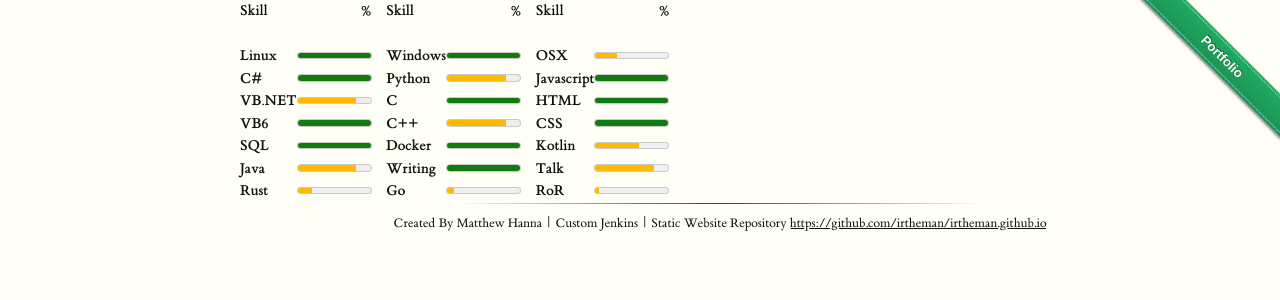
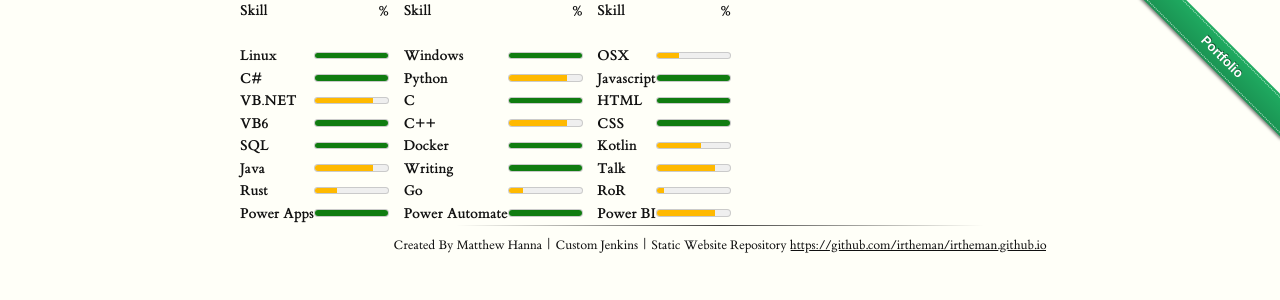
Before and after one commit to irtheman/irtheman.github.io, a Jekyll site: the page built from _posts/2019-05-08-Skills.md, in a window 1280 px wide. Shown: the top 300 px of the page. Built offline with Jekyll 4.4.1, drawn with Linux system fonts in a browser that asks for light colours; our own code applies the rules of GitHub Pages for plain Markdown files.

Commit message:
Skills updated

```diff
--- a/_posts/2019-05-08-Skills.md
+++ b/_posts/2019-05-08-Skills.md
@@ -1,17 +1,18 @@
 ---
 type: "Skills"
 heading: "Skills Percentage"
-subheading: "&nbsp;"
-duration: ""
+subheading: ""
+duration: "There is always more to learn that one might not even know about yet..."
 location: ""
 ---
 | **Skill** | **%** |   | **Skill** | **%** |   | **Skill**  | **%** |
 |:--------------|----------:|---|:--------------|----------:|---|:---------------|----------:|
-| &nbsp;&nbsp;&nbsp;&nbsp;&nbsp;&nbsp;&nbsp; | | &nbsp;&nbsp;&nbsp;&nbsp; | &nbsp;&nbsp;&nbsp;&nbsp;&nbsp;&nbsp;&nbsp;&nbsp; | | &nbsp;&nbsp;&nbsp;&nbsp; |  &nbsp;&nbsp;&nbsp;&nbsp;&nbsp;&nbsp;&nbsp; &nbsp;&nbsp;&nbsp;&nbsp; | |
+| &nbsp;&nbsp;&nbsp;&nbsp;&nbsp;&nbsp;&nbsp;&nbsp; | | &nbsp;&nbsp;&nbsp;&nbsp; | &nbsp;&nbsp;&nbsp;&nbsp;&nbsp;&nbsp;&nbsp;&nbsp;&nbsp; | | &nbsp;&nbsp;&nbsp;&nbsp; |  &nbsp;&nbsp;&nbsp;&nbsp;&nbsp;&nbsp;&nbsp;&nbsp; | &nbsp;&nbsp;&nbsp;&nbsp; | |
 | **Linux**      | <meter value="1.0" low="20" optimum="50" high="80" title="100%"></meter>       |  | **Windows**    | <meter value="1.0" low="20" optimum="50" high="80" title="100%"></meter>       | | **OSX**        | <meter value="0.3" low="20" optimum="50" high="80" title="30%"></meter>        |
-| **C#**         | <meter value="1.0" low="20" optimum="50" high="80" title="100%"></meter>       | | **Python**     | <meter value="0.8" low="20" optimum="50" high="80" title="70%"></meter>        | | **Javascript** | <meter value="1.0" low="20" optimum="50" high="80" title="100%"></meter>       |
+| **C#**         | <meter value="1.0" low="20" optimum="50" high="80" title="100%"></meter>       | | **Python**     | <meter value="0.8" low="20" optimum="50" high="80" title="80%"></meter>        | | **Javascript** | <meter value="1.0" low="20" optimum="50" high="80" title="100%"></meter>       |
 | **VB.NET**     | <meter value="0.8" low="20" optimum="50" high="80" title="80%"></meter>        | | **C**          | <meter value="100" low="20" optimum="50" high="80" title="100%"></meter>       | | **HTML**       | <meter value="1.0" low="20" optimum="50" high="80" title="100%"></meter>       |
-| **VB6**        | <meter value="1.0" low="20" optimum="50" high="80" title="100%"></meter>       | | **C++**        | <meter value="0.8" low="20" optimum="50" high="80" title="75%"></meter>       | | **CSS**        | <meter value="1.0" low="20" optimum="50" high="80" title="100%"></meter>       |
-| **SQL**        | <meter value="1.0" low="20" optimum="50" high="80" title="100%"></meter>       | | **Docker**     | <meter value="1.0" low="20" optimum="50" high="80" title="100%"></meter>       | | **Kotlin**     | <meter value="0.6" low="20" optimum="50" high="80" title="50%"></meter>        |
-| **Java**       | <meter value="0.8" low="20" optimum="50" high="80" title="70%"></meter>        | | **Writing**    | <meter value="1" low="20" optimum="50" high="80" title="95%"></meter>       | | **Talk**       | <meter value="0.8" low="20" optimum="50" high="80" title="80%"></meter>        |
-| **Rust**       | <meter value="0.2" low="20" optimum="50" high="80" title="20%"></meter>        | | **Go**    | <meter value="0.1" low="20" optimum="50" high="80" title="1%"></meter>       | | **RoR**       | <meter value="0.05" low="20" optimum="50" high="80" title="5%"></meter>        |
+| **VB6**        | <meter value="1.0" low="20" optimum="50" high="80" title="100%"></meter>       | | **C++**        | <meter value="0.8" low="20" optimum="50" high="80" title="80%"></meter>       | | **CSS**        | <meter value="1.0" low="20" optimum="50" high="80" title="100%"></meter>       |
+| **SQL**        | <meter value="1.0" low="20" optimum="50" high="80" title="100%"></meter>       | | **Docker**     | <meter value="1.0" low="20" optimum="50" high="80" title="100%"></meter>       | | **Kotlin**     | <meter value="0.6" low="20" optimum="50" high="80" title="60%"></meter>        |
+| **Java**       | <meter value="0.8" low="20" optimum="50" high="80" title="80%"></meter>        | | **Writing**    | <meter value="95" low="20" optimum="50" high="80" title="95%"></meter>       | | **Talk**       | <meter value="0.8" low="20" optimum="50" high="80" title="80%"></meter>        |
+| **Rust**       | <meter value="0.3" low="20" optimum="50" high="80" title="30%"></meter>        | | **Go**    | <meter value="0.2" low="20" optimum="50" high="80" title="20%"></meter>       | | **RoR**       | <meter value="0.1" low="20" optimum="50" high="80" title="10%"></meter>        |
+| **Power Apps**       | <meter value="1" low="20" optimum="50" high="80" title="100%"></meter>        | | **Power Automate**       | <meter value="1" low="20" optimum="50" high="80" title="100%"></meter>        | | **Power BI**       | <meter value="0.8" low="20" optimum="50" high="80" title="80%"></meter>        |
```
